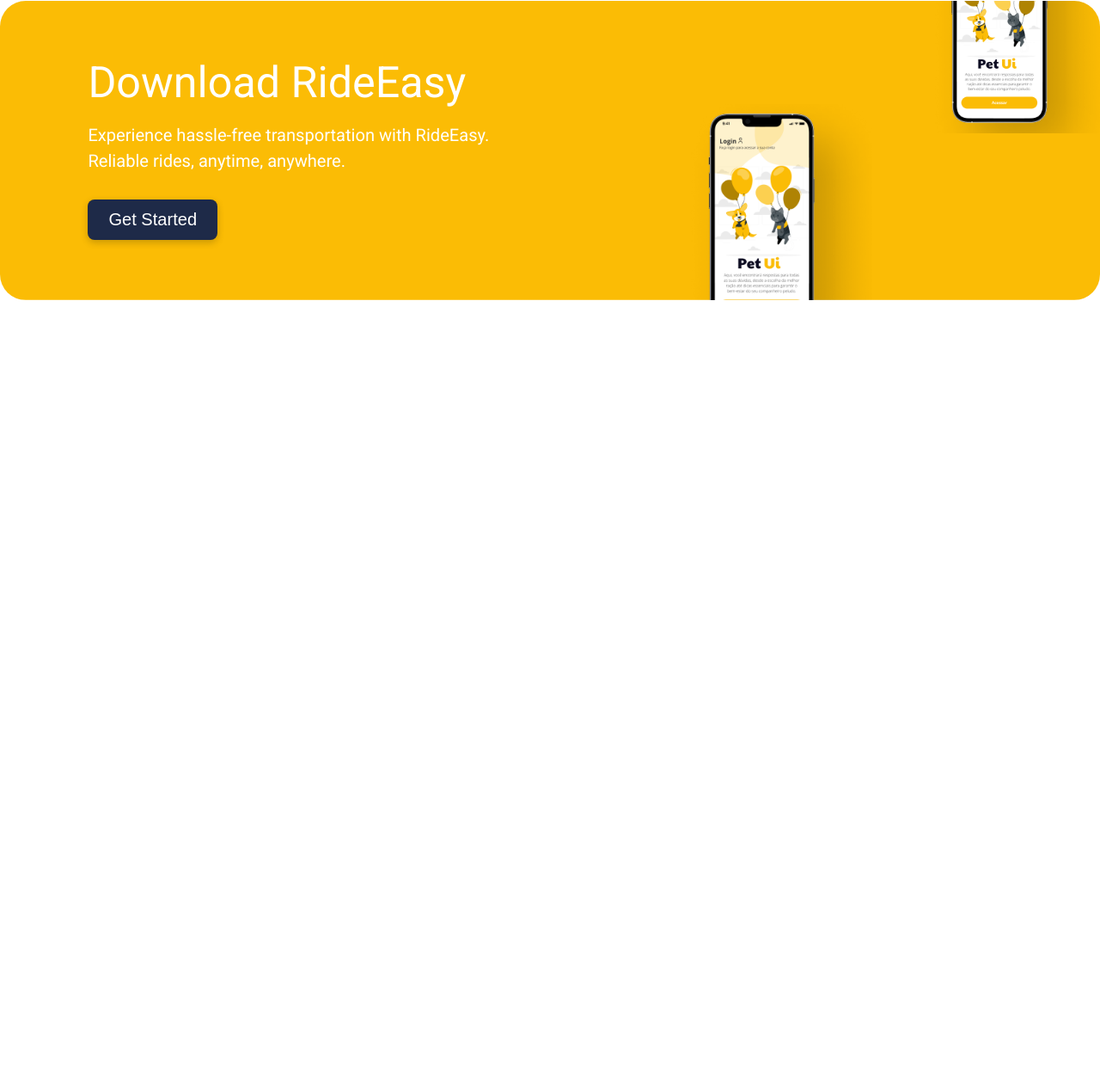
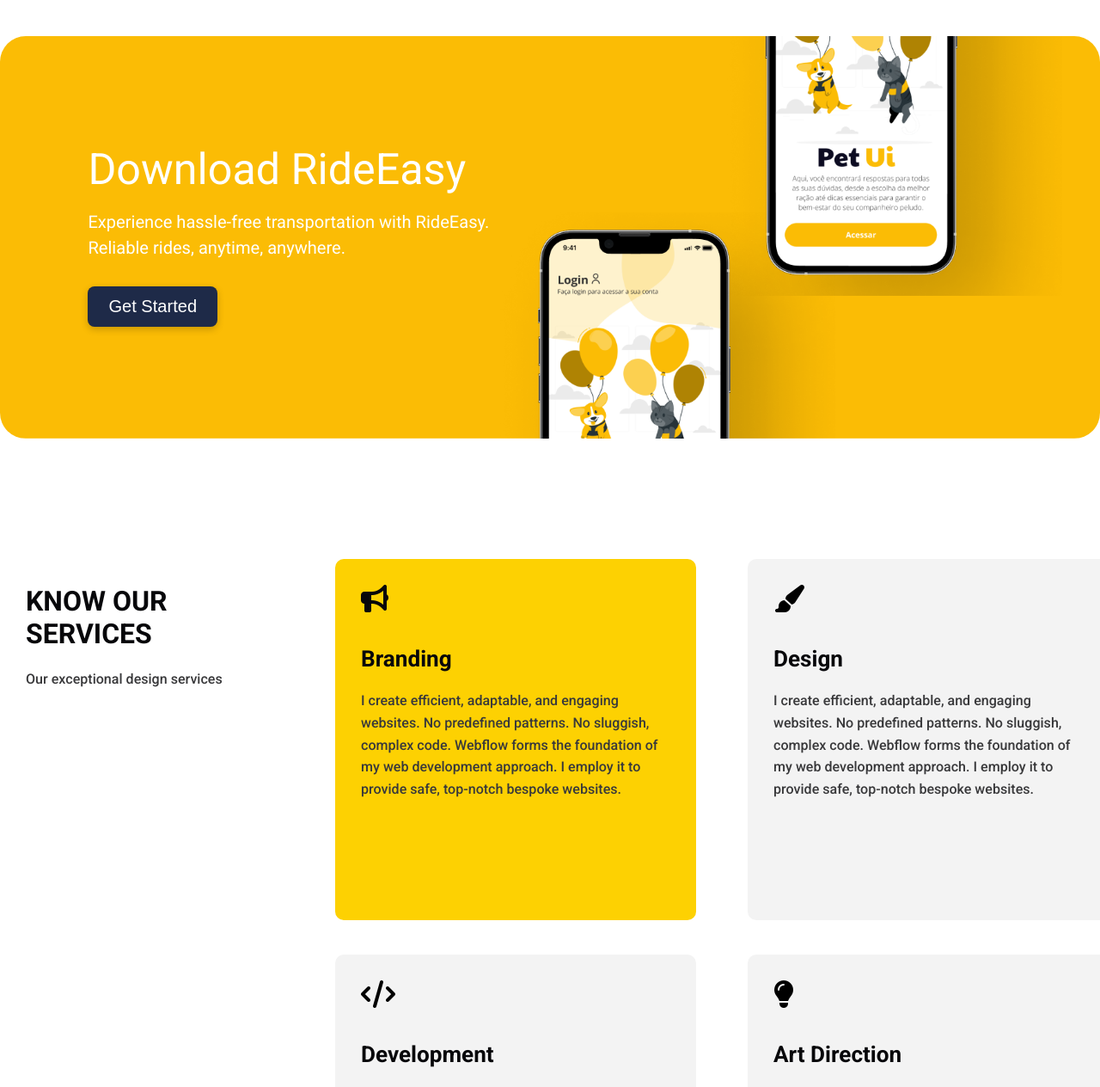
Before and after one commit to loppzh/Atividade-T-xi, a plain HTML site: page index.html in a window 1280 px wide. Shown: the part 1536-2800 px from the top of the page at 86% size. Before the commit the page ends 1945 px from the top, so only its background shows below. Drawn offline with Linux system fonts and the light colour scheme.

Commit message:
Add files via upload

```diff
--- a/css/style.css
+++ b/css/style.css
@@ -1,5 +1,7 @@
 
 @import url('https://fonts.googleapis.com/css2?family=Roboto:ital,wght@0,100..900;1,100..900&display=swap');
+@import url('https://fonts.googleapis.com/css2?family=Cabin:wght@400;500;600;700&family=Montserrat:wght@400;500;600;700&family=Roboto:wght@100..900&display=swap');
+
 html {
     font-family: "Roboto", sans-serif;
     font-size: calc(15px + 0.3986vw);
@@ -54,15 +56,18 @@ section.banner p {
 
 section.banner p button span {
     margin: 0 5px 0 0;
+    width: 50px;
 }
 
 section.banner p button {
+    font-family: 'Montserrat', sans-serif;
     background-color: rgb(37, 43, 67);
     color: white;
-    padding:  10px 20px;
+    padding:  20px 40px;
     border-radius: 5px;
     border: none;
     font-size: 1.3rem;
+    margin: 20px 0 0 20px;
 }
 
 section.ready {
@@ -149,15 +154,15 @@ section.ready {
     url(../src/imagem/iPhone-13-Pro-Front.png) no-repeat,
     linear-gradient(#fbbc05, #fbbc05);
   background-size:
-    200px auto,
-    220px auto,
+    400px auto,
+    400px auto,
     cover;
   background-position:
-    100% -95px,
-    75% 120px,
+    95% -195px,
+    65% 205px,
     center;
   border-radius: 30px;
-  padding: 70px 8vw;
+  padding: 130px 8vw;
   margin: 60px auto;
   max-width: 1100px;
   position: relative;
@@ -199,6 +204,79 @@ section.ready {
   box-shadow: 0 3px 8px rgba(0, 0, 0, 0.2);
 }
 
+.services {
+  display: flex;
+  justify-content: center;
+  align-items: flex-start;
+  gap: 60px;
+  padding: 80px 60px;
+}
+
+.services-text {
+  flex: 0 0 300px;
+  text-align: left;
+}
+
+.services-text h2 {
+  font-size: 32px;
+  font-weight: bold;
+  color: #07070A;
+  margin-bottom: 16px;
+  line-height: 1.2;
+  margin: 30px 0 20px;
+}
+
+.services-text p {
+  font-size: 0.8rem;
+  font-weight: 500;
+  color: #39393B;
+  line-height: 1.6;
+}
+
+.services-grid {
+  display: grid;
+  grid-template-columns: repeat(2, 1fr);
+  gap: 40px 60px;
+  max-width: 860px;
+}
+
+.service-card {
+  background-color: #f3f3f3;
+  width: 360px;
+  height: 360px;
+  padding: 30px;
+  border-radius: 10px;
+  display: flex;
+  flex-direction: column;
+  justify-content: flex-start;
+}
+
+.service-card.highlight {
+  background-color: #fdd102;
+  color: #07070A;
+}
+
+.service-card .icon {
+  font-size: 32px;
+  margin-bottom: 18px;
+}
+
+.service-card h2 {
+  font-size: 1.3rem;
+  font-weight: bold;
+  color: #07070A;
+  margin-bottom: 10px;
+  margin: 20px 0 20px 0;
+  line-height: 1.2;
+}
+
+.service-card p {
+  font-weight: 500;
+  font-size: 0.8rem;
+  line-height: 1.6;
+  color: #39393B;
+  margin: 0;
+}
 
 
 @media (min-width:1024px) {
--- a/index.html
+++ b/index.html
@@ -105,6 +105,40 @@
               </div>
             </div>
           </section>
+          <section class="services">
+            <div class="services-text">
+              <h2>KNOW OUR SERVICES</h2>
+              <p>Our exceptional design services</p>
+            </div>
+
+            <div class="services-grid">
+              <div class="service-card highlight">
+                <div class="icon"><span class="fas fa-bullhorn"></span></div>
+                <h2>Branding</h2>
+                <p>I create efficient, adaptable, and engaging websites. No predefined patterns. No sluggish, complex code. Webflow forms the foundation of my web development approach. I employ it to provide safe, top-notch bespoke websites.</p>
+              </div>
+
+              <div class="service-card">
+                <div class="icon"><span class="fas fa-paint-brush"></span></div>
+                <h2>Design</h2>
+                <p>I create efficient, adaptable, and engaging websites. No predefined patterns. No sluggish, complex code. Webflow forms the foundation of my web development approach. I employ it to provide safe, top-notch bespoke websites.</p>
+              </div>
+
+              <div class="service-card">
+                <div class="icon"><span class="fas fa-code"></span></div>
+                <h2>Development</h2>
+                <p>I create efficient, adaptable, and engaging websites. No predefined patterns. No sluggish, complex code. Webflow forms the foundation of my web development approach. I employ it to provide safe, top-notch bespoke websites.</p>
+              </div>
+
+              <div class="service-card">
+                <div class="icon"><span class="fas fa-lightbulb"></span></div>
+                <h2>Art Direction</h2>
+                <p>I create efficient, adaptable, and engaging websites. No predefined patterns. No sluggish, complex code. Webflow forms the foundation of my web development approach. I employ it to provide safe, top-notch bespoke websites.</p>
+              </div>
+            </div>
+          </section>
+
+          <section class="contact">
     </main>
 </body>
 </html>
```
